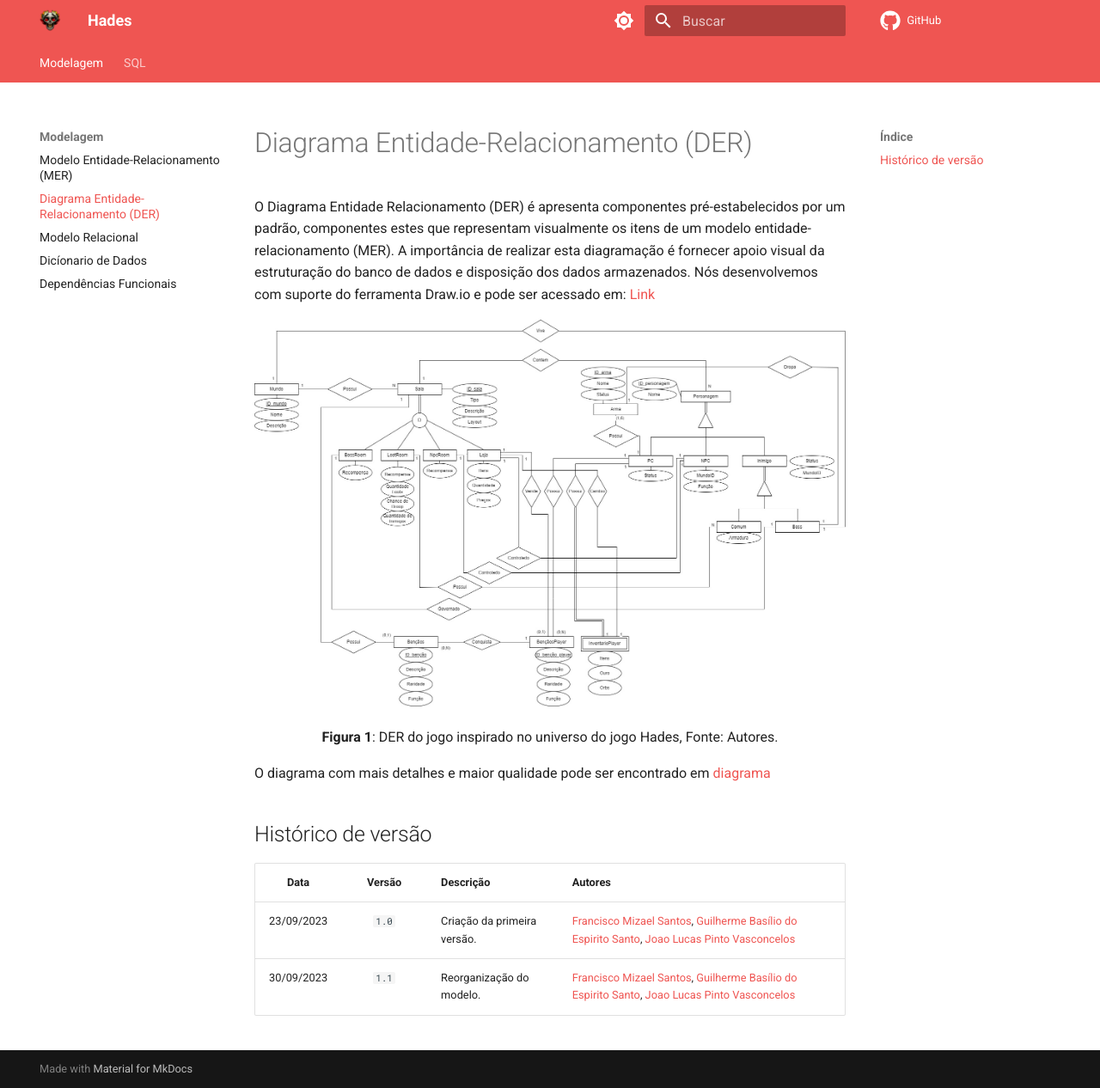
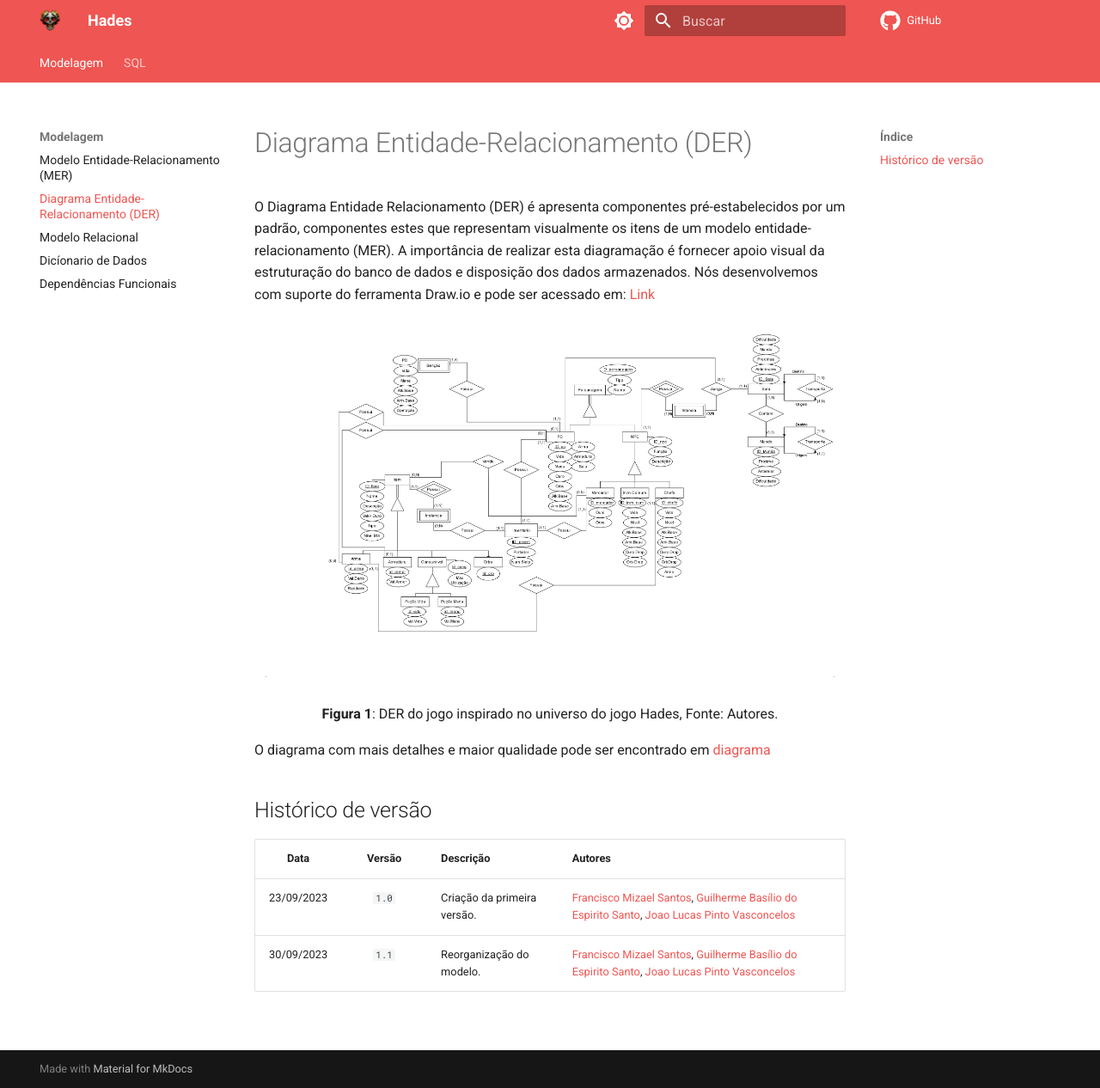
Before and after one commit to SBD1/2023.2-Dark-Souls, an MkDocs documentation site: the page built from docs/Modulo-1/DER.md, in a window 1280 px wide and 1266 px high. Shown: the whole window at 86% size. Built offline with MkDocs 1.6.1 and Material for MkDocs 9.7.7, drawn with Linux system fonts in a browser that asks for light colours; comment, search, counter and statistics services are not loaded.

Commit message:
Remodelagem do MER e DER

```diff
--- a/docs/Modulo-1/DER.md
+++ b/docs/Modulo-1/DER.md
@@ -4,7 +4,7 @@ O Diagrama Entidade Relacionamento (DER) é apresenta componentes pré-estabelec
 
 
 <div style="text-align: center;">
-    <img src=../../images/DER.jpg>
+    <img src=../../images/DER.png>
     <p><strong>Figura 1</strong>: DER do jogo inspirado no universo do jogo Hades, Fonte: Autores.</p>
 </div>
 
```
Also changed, not shown: docs/images/DER.jpg (deleted), docs/images/dicionario/d1.png (deleted), docs/images/dicionario/d10.png (deleted), docs/images/dicionario/d2.png (deleted), docs/images/dicionario/d3.png (deleted), docs/images/dicionario/d4.png (deleted), docs/images/dicionario/d5.png (deleted), docs/images/dicionario/d6.png (deleted), docs/images/dicionario/d7.png (deleted), docs/images/dicionario/d8.png (deleted), docs/images/dicionario/d9.png (deleted).
